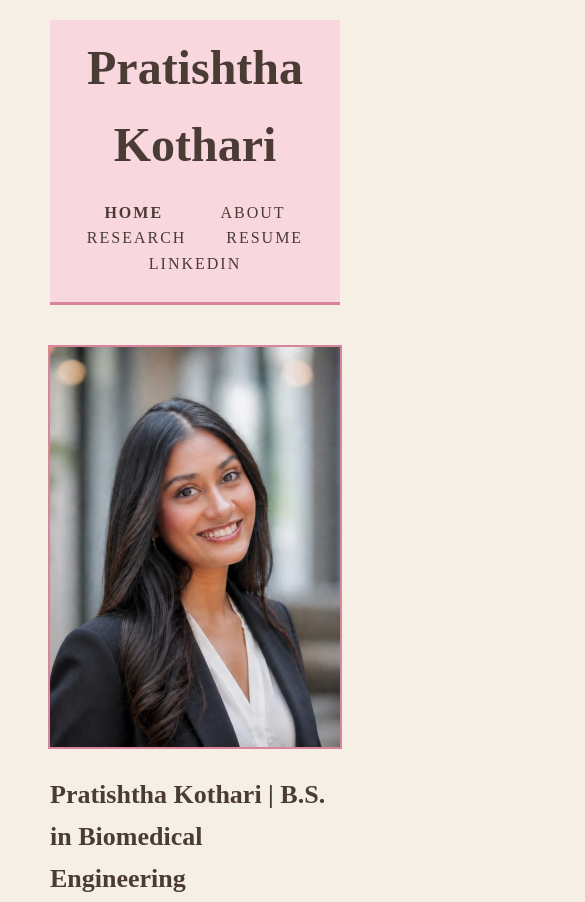
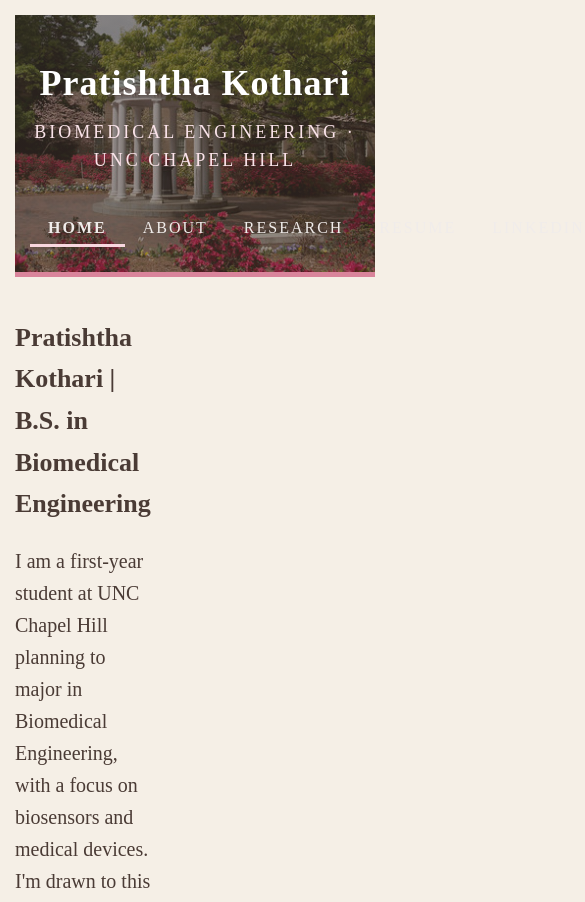
Before and after one commit to pratishthakothari/pratishthakothari.github.io, a plain HTML site: page index.html in a window 390 px wide. Shown: the top 902 px of the page, 585 px wide, since content can reach past the window. Drawn offline with Linux system fonts and the light colour scheme.

Commit message:
edits to banner and words

```diff
--- a/index.html
+++ b/index.html
@@ -11,6 +11,7 @@
 
         <header>
             <a href="index.html" class="logo">Pratishtha Kothari</a>
+            <p class="tagline">Biomedical Engineering &middot; UNC Chapel Hill</p>
             <nav>
                 <ul>
                     <li><a href="index.html" class="active">Home</a></li>
@@ -25,7 +26,7 @@
        <div class="intro">
     <div class="intro-text">
         <h1>Pratishtha Kothari | B.S. in Biomedical Engineering</h1>
-        <p class="body">I am a first-year student at UNC Chapel Hill planning to major in Biomedical Engineering, with a focus on biosensors and medical devices. I'm drawn to this field because women’s health has long been underserved, both in the care women receive as patients and in how few women have shaped that care as physicians and engineers. During my undergraduate years, I hope to get involved in research that develops devices for reproductive health and finds new ways to make reproductive products accessible to the women who need them. Outside of class, I train in Bharatanatyam, a classical Indian dance form, performing in on-campus showcases and studying Carnatic music. This interest leads me to study Dramaturgy in the Dramatic Art department. I volunteer for the Children’s Miracle Network through Duke Children’s Hospital as a member of Phi Delta Epsilon Pre-Medical Fraternity. After UNC, I plan to attend medical school and specialize in OB/GYN and Maternal-Fetal Medicine, joining a generation of women physicians working to make sure women are both well cared for and well represented in medicine.</p>
+        <p class="body">I am a first-year student at UNC Chapel Hill planning to major in Biomedical Engineering, with a focus on biosensors and medical devices. I'm drawn to this field because women's health is waht I am passionate about, and I hope to contribute to advancing it with innovations in reproductive health technology. During my undergraduate years, I hope to get involved in research that develops devices for reproductive health and finds new ways to make these products accessible to the women who need them. Outside of class, I train in Bharatanatyam, a classical Indian dance form, performing in on-campus showcases and studying Carnatic music. This interest leads me to completing a minor in Dramaturgy in the Dramatic Arts department. Furthermore, I volunteer for the Children's Miracle Network through Duke Children's Hospital as a member of Phi Delta Epsilon Pre-Medical Fraternity. After UNC, I plan to attend medical school and specialize in OB/GYN and Maternal-Fetal Medicine, joining a generation of physicians working to make sure women are provided equity in healthcare and well represented in medicine.</p>
     </div>
     <img src="images/headshot.jpg" alt="Pratishtha Kothari" class="photo">
 </div>
@@ -33,7 +34,7 @@
             <p>"The world cannot afford the loss of the talents of half its people."</p>
             <p class="name">- Rosalyn Sussman Yalow, Nobel Prize 1977, Medicine</p>
         </div>
-<img src="images/unc-banner.jpg" alt="South Building at UNC Chapel Hill" class="banner">
+
         <footer>
             <p>Pratishtha Kothari | <a href="mailto:prati@unc.edu">prati@unc.edu</a></p>
         </footer>
--- a/style.css
+++ b/style.css
@@ -8,19 +8,31 @@ body {
 }
 
 header {
-    background-color: #F8D7DF;
-    border-bottom: 3px solid #D9849B;
-    padding: 10px 15px;
+    background-image: linear-gradient(rgba(74, 59, 53, 0.55), rgba(74, 59, 53, 0.55)), url("images/old-well.jpg");
+    background-size: cover;
+    background-position: center;
+    border-bottom: 5px solid #D9849B;
+    padding: 70px 15px 15px 15px;
     margin-bottom: 40px;
 }
 
 .logo {
     display: block;
     text-align: center;
-    font-size: 48px;
+    font-size: 52px;
     font-weight: bold;
-    color: #4A3B35;
+    color: white;
     text-decoration: none;
+    letter-spacing: 1px;
+}
+
+.tagline {
+    text-align: center;
+    color: #fae3e9;
+    font-size: 18px;
+    letter-spacing: 3px;
+    text-transform: uppercase;
+    margin: 5px 0 40px 0;
 }
 
 nav ul {
@@ -31,7 +43,7 @@ nav ul {
 }
 
 nav a {
-    color: #4A3B35;
+    color: #f0ecea;
     text-decoration: none;
     text-transform: uppercase;
     letter-spacing: 2px;
@@ -42,12 +54,12 @@ nav a {
 }
 
 nav a:hover {
-    background-color: #EFB8C6;
+    background-color: rgba(248, 215, 223, 0.3);
 }
 
-nav a:active {
-    background-color: #D9849B;
-    color: white;
+nav a.active {
+    font-weight: bold;
+    border-bottom: 3px solid #F8D7DF;
 }
 
 .active {
@@ -189,27 +201,17 @@ footer {
     margin-top: 0;
     margin-bottom: 0;
 }
-@media (max-width: 800px) {
-    .intro {
-        flex-direction: column-reverse;
-        gap: 25px;
+
+@media (max-width: 600px) {
+    body {
+        padding: 15px;
     }
 
-    .photo {
-        width: 100%;
-        height: 400px;
+    .logo {
+        font-size: 36px;
     }
 
-    nav ul {
-        flex-wrap: wrap;
+    header {
+        padding-top: 40px;
     }
 }
-.banner {
-    display: block;
-    clear: both;
-    width: 100%;
-    height: 500px;
-    object-fit: cover;
-    margin-top: 40px;
-    box-sizing: border-box;
-}
```
Also changed, not shown: research.html (+1 -0 lines), resume.html (+1 -0 lines).
